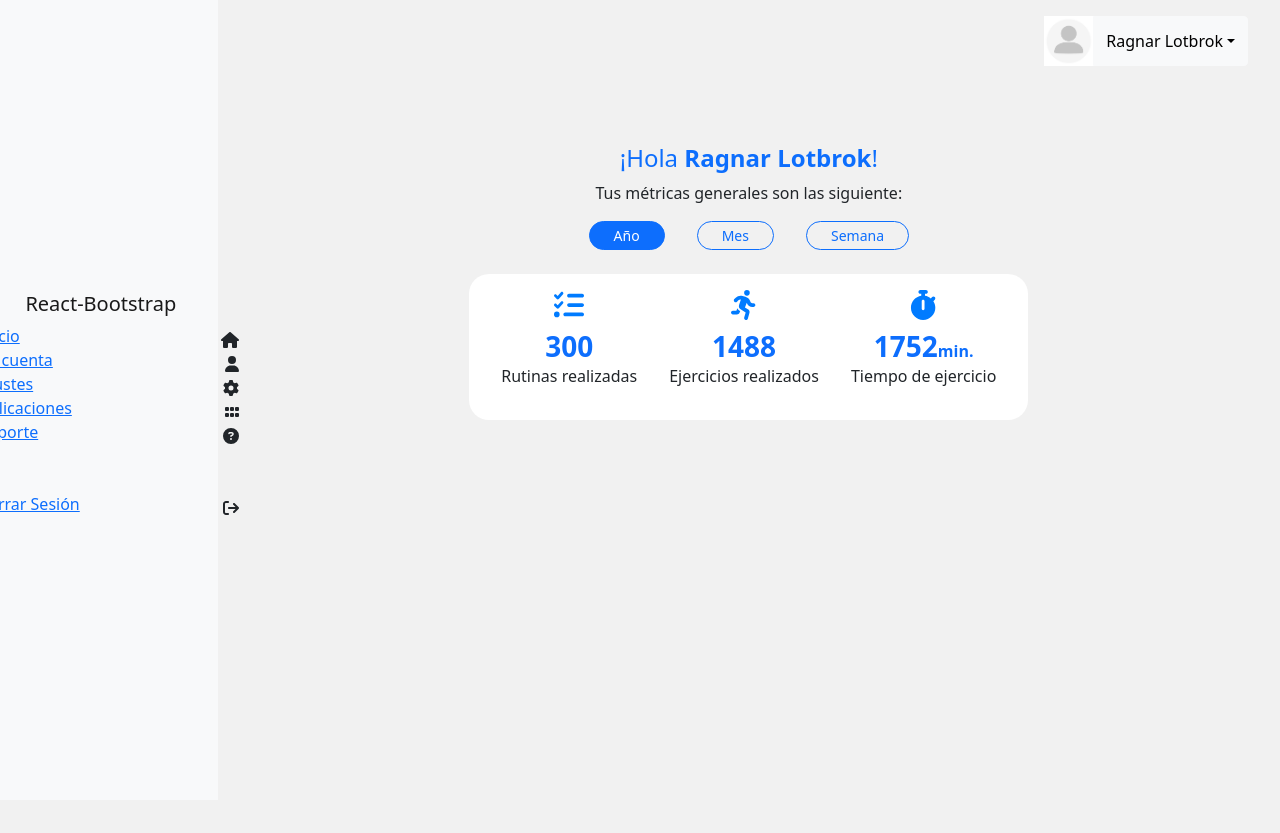
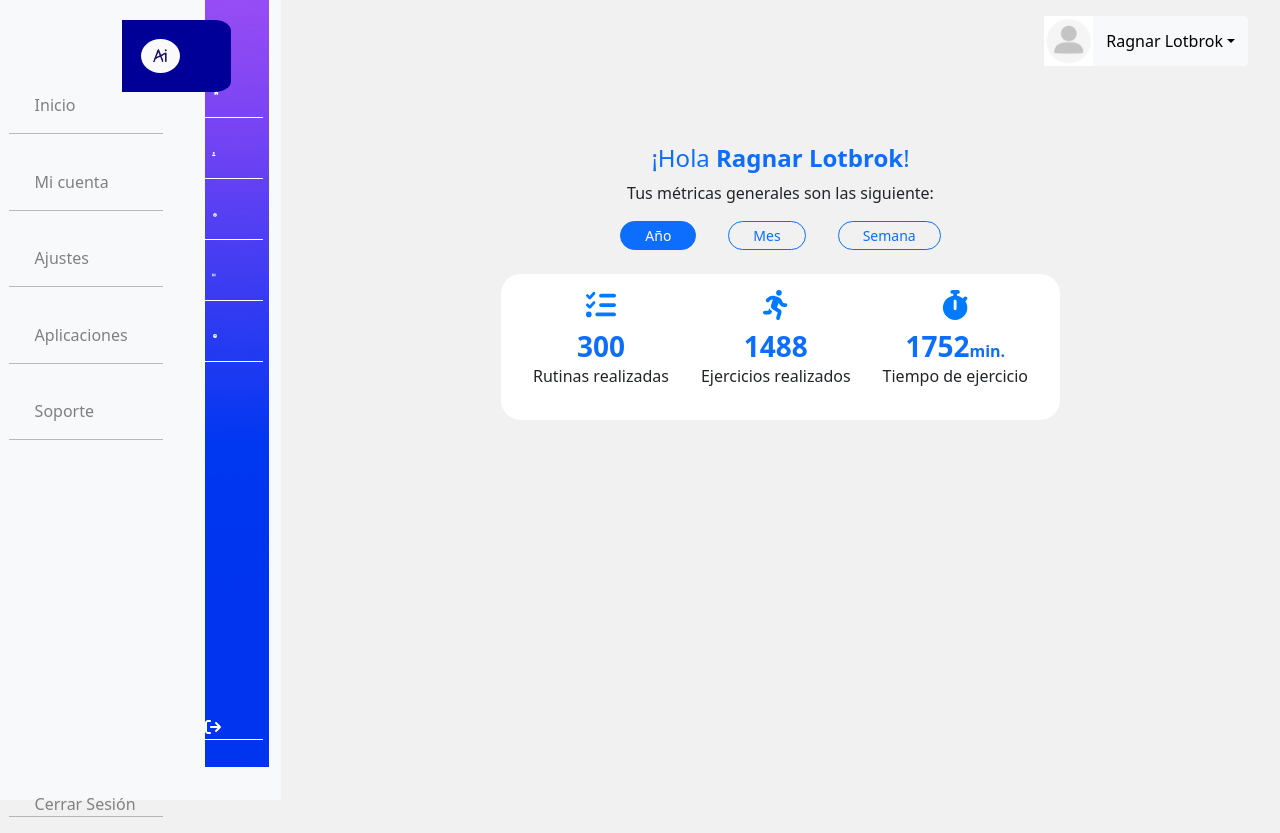
Before and after one commit to agustingu20/desafio-aictive, a React (Create React App) app: page / in a window 1280 px wide. Before the commit the page ends 800 px from the top, so only its background shows below. Built offline with nearby package versions, Linux system fonts and the light colour scheme.

Commit message:
Actions to sidebar and aictive logo

```diff
--- a/src/App.css
+++ b/src/App.css
@@ -28,9 +28,12 @@
 /* CSS SideBar */
 .sidebar {
   position: fixed;
-  width: 17vw;
   height: 100vh;
-  /* left: -12vw; */
+  margin-left: -7rem;
+}
+
+.sidebar-hide {
+  left: -12.6vw;
 }
 
 .sidebar-container {
@@ -40,6 +43,97 @@
 
 .sidebar-icons {
   margin-left: 7rem;
+}
+
+div ul li {
+  list-style: none;
+}
+
+div ul {
+  padding-left: 0px;
+}
+
+.aictive-logo {
+  border-radius: 50%;
+  width: 45px;
+  height: 40px;
+  padding: 3px;
+}
+
+.logo-container {
+  background-color: rgb(0, 0, 153);
+  padding: 1rem;
+  padding-right: 3rem;
+  border-top-right-radius: 15%;
+  border-bottom-right-radius: 15%;
+  position: relative;
+  top: -43vh;
+  left: 18.3vw;
+}
+
+.links-sidebar {
+  padding-left: 2vw;
+  margin-top: 2.21rem;
+  margin-bottom: 2rem;
+  padding-bottom: 1rem;
+  border-bottom: solid rgba(128, 128, 128, 0.527) 1px;
+}
+
+.link-sidebar-closeSession {
+  padding-left: 2vw;
+  margin-top: 22rem;
+  border-bottom: solid rgba(128, 128, 128, 0.527) 1px;
+}
+
+.links-wrapper {
+  margin-top: 7.9rem;
+  width: 12vw;
+}
+
+.icons-sidebar {
+  width: 100%;
+  margin-top: 2.08rem;
+  margin-bottom: 0.2rem;
+  padding-bottom: 1rem;
+  color: white;
+  font-size: 20px;
+}
+
+.icons-sidebar-li {
+  border-bottom: solid white 1px;
+  width: 4.5vw;
+  color: white;
+}
+
+.icon-sidebar-closeSession {
+  width: 100%;
+  margin-top: 22.3rem;
+}
+
+.icons-wrapper {
+  background-image: radial-gradient(
+    circle at 50% -20.71%,
+    #be5af5 0,
+    #a04ff4 16.67%,
+    #7944f3 33.33%,
+    #3c3cf2 50%,
+    #0037f1 66.67%,
+    #0034ef 83.33%,
+    #0034ee 100%
+  );
+  margin-bottom: 0px;
+  padding-top: 5.64rem;
+  height: 100vh;
+  width: 5vw;
+}
+
+.links-text {
+  text-decoration: none;
+  color: gray;
+}
+
+.links:visited {
+  color: white;
 }
 
 /* CSS My account */
--- a/src/components/NavBar.js
+++ b/src/components/NavBar.js
@@ -3,38 +3,40 @@ import { faHouse, faUser, faGear, faGrip, faCircleQuestion, faArrowRightFromBrac
 import React from 'react'
 import { Navbar, Nav, Container } from "react-bootstrap"
 import { Link } from 'react-router-dom'
+import aictiveLogo from "../assets/aictive-logo.png"
 
 export default function NavBar() {
+
+    const handleClick = () => {
+        document.getElementById("sidebar-hide").classList.toggle("sidebar-hide")
+    }
+
     return (
-        <Navbar bg="light" expand="lg" className='sidebar'>
+        <Navbar bg="light" expand="lg" className='sidebar' id="sidebar-hide">
+            <div className='logo-container'><Link to="#" onClick={handleClick}><img src={aictiveLogo} alt="aictive" className="aictive-logo" /></Link></div>
             <Container className='sidebar-container'>
-                <Navbar.Brand href="#home">React-Bootstrap</Navbar.Brand>
                 <Navbar.Toggle aria-controls="basic-navbar-nav" />
                 <Navbar.Collapse id="basic-navbar-nav" className='flex-column icons-column'>
-                    <Nav className="me-auto flex-column text-start" style={{ width: "260px" }}>
-                        <div className='d-flex justify-content-between'>
-                            <Link href="#home">Inicio</Link>
-                            <FontAwesomeIcon icon={faHouse} className="mt-2" />
+                    <Nav className="me-auto justify-content-between text-start" style={{ width: "260px" }}>
+                        <div>
+                            <ul className='links-wrapper'>
+                                <li className='links-sidebar'><Link className='links-text' to="/">Inicio</Link></li>
+                                <li className='links-sidebar'><Link className='links-text' to="myaccount">Mi cuenta</Link></li>
+                                <li className='links-sidebar'><Link className='links-text' href="#link">Ajustes</Link></li>
+                                <li className='links-sidebar'><Link className='links-text' href="#link">Aplicaciones</Link></li>
+                                <li className='links-sidebar'><Link className='links-text' href="#link">Soporte</Link></li>
+                                <li className='link-sidebar-closeSession'><Link className='links-text' href="#link">Cerrar Sesión</Link></li>
+                            </ul>
                         </div>
-                        <div className='d-flex justify-content-between'>
-                            <Link to="myaccount">Mi cuenta</Link>
-                            <FontAwesomeIcon icon={faUser} className="mt-2" />
-                        </div>
-                        <div className='d-flex justify-content-between'>
-                            <Link href="#link">Ajustes</Link>
-                            <FontAwesomeIcon icon={faGear} className="mt-2" />
-                        </div>
-                        <div className='d-flex justify-content-between'>
-                            <Link href="#link">Aplicaciones</Link>
-                            <FontAwesomeIcon icon={faGrip} className="mt-2" />
-                        </div>
-                        <div className='d-flex justify-content-between'>
-                            <Link href="#link">Soporte</Link>
-                            <FontAwesomeIcon icon={faCircleQuestion} className="mt-2" />
-                        </div>
-                        <div className='d-flex justify-content-between mt-5'>
-                            <Link href="#link" className='text-start'>Cerrar Sesión</Link>
-                            <FontAwesomeIcon icon={faArrowRightFromBracket} className="mt-2" />
+                        <div>
+                            <ul className='icons-wrapper'>
+                                <li className='icons-sidebar-li'><Link className='links' to="/"><FontAwesomeIcon icon={faHouse} className="icons-sidebar" /></Link></li>
+                                <li className='icons-sidebar-li'><Link className='links' to="myaccount"><FontAwesomeIcon icon={faUser} className="icons-sidebar" /></Link></li>
+                                <li className='icons-sidebar-li'><Link className='links' href="#link"><FontAwesomeIcon icon={faGear} className="icons-sidebar" /></Link></li>
+                                <li className='icons-sidebar-li'><Link className='links' href="#link"><FontAwesomeIcon icon={faGrip} className="icons-sidebar" /></Link></li>
+                                <li className='icons-sidebar-li'><Link className='links' href="#link"><FontAwesomeIcon icon={faCircleQuestion} className="icons-sidebar" /></Link></li>
+                                <li className='icons-sidebar-li'><Link className='links' href="#link"><FontAwesomeIcon icon={faArrowRightFromBracket} className="icon-sidebar-closeSession" /></Link></li>
+                            </ul>
                         </div>
                     </Nav>
                 </Navbar.Collapse>
```
Also changed, not shown: src/assets/aictive-logo.png (added).
